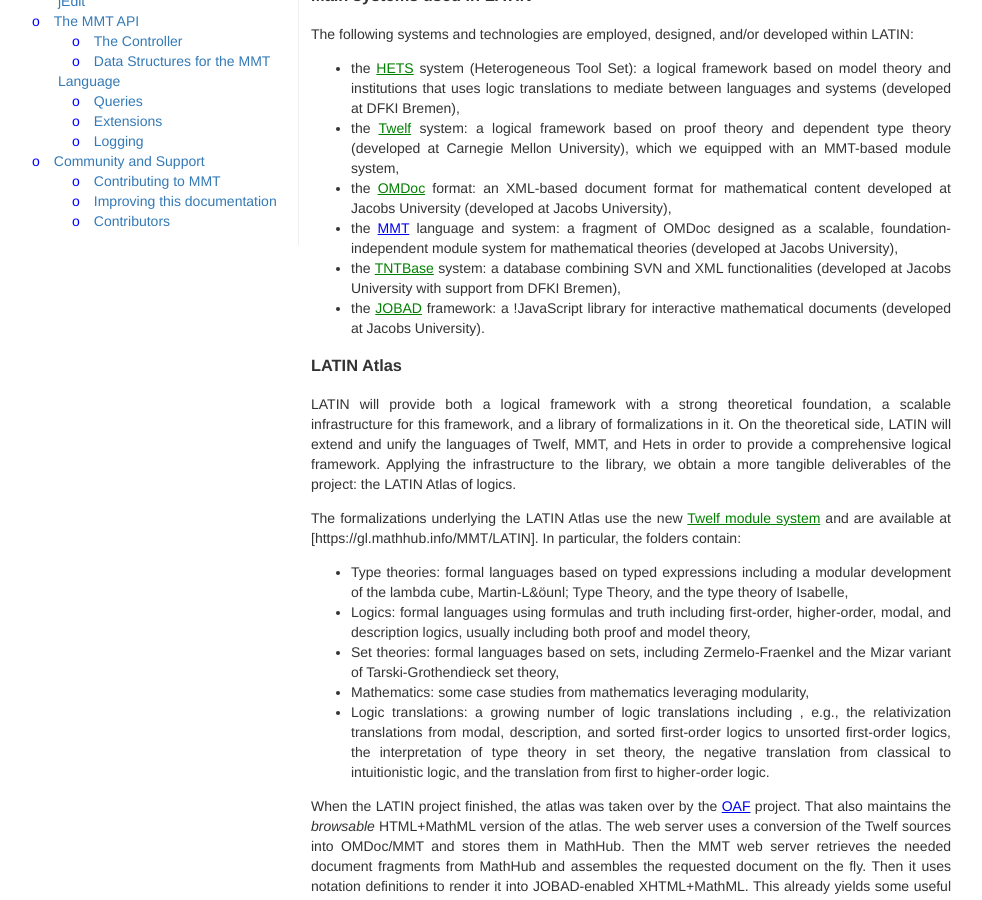
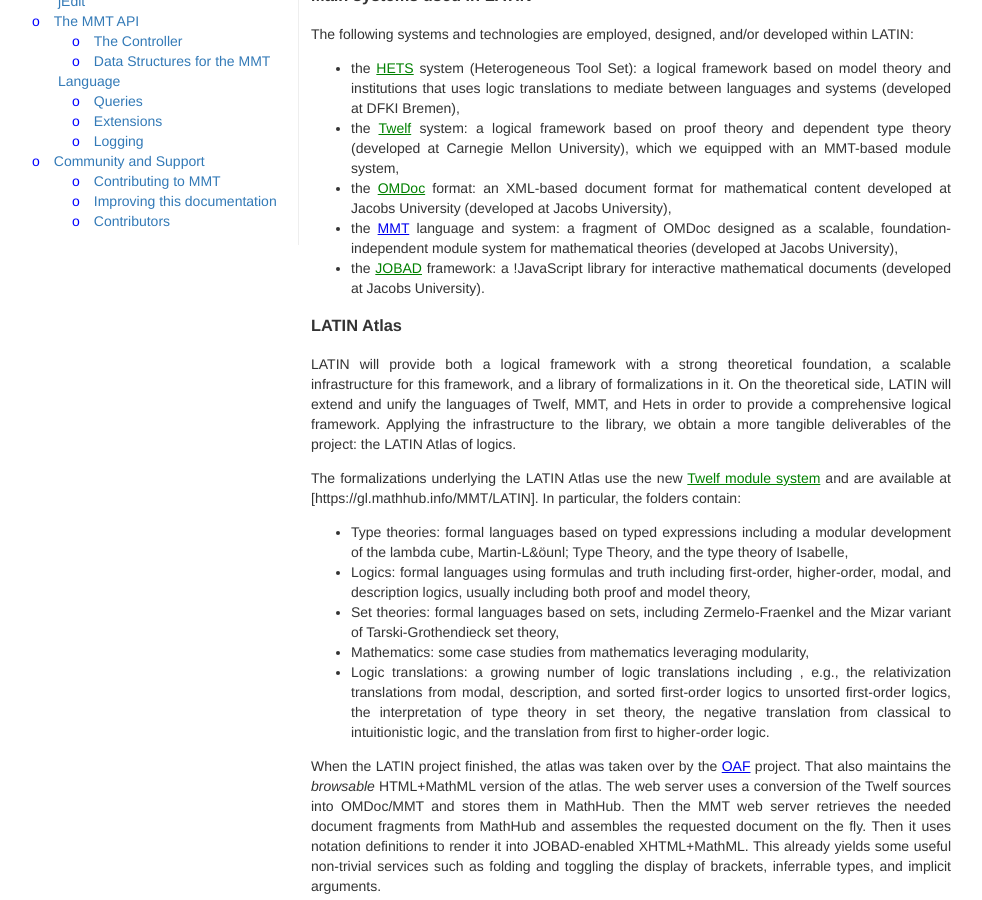
Before and after one commit to UniFormal/uniformal.github.io, a Jekyll site: the page built from doc/applications/LATIN/index.md, in a window 1280 px wide and 900 px high, scrolled down 873 px. Shown: the whole window, without its empty margins (42-1024 px from the left). Built offline with Jekyll 4.4.1, drawn with Linux system fonts in a browser that asks for light colours.

Commit message:
fixing dangling referenecs

```diff
--- a/doc/applications/LATIN/index.md
+++ b/doc/applications/LATIN/index.md
@@ -43,9 +43,8 @@
 
  * the [HETS](http://www.informatik.uni-bremen.de/agbkb/forschung/formal_methods/CoFI/hets/index_e.htm) system (Heterogeneous Tool Set): a logical framework based on model theory and institutions that uses logic translations to mediate between languages and systems (developed at DFKI Bremen),
  * the [Twelf](http://twelf.plparty.org/wiki/Main_Page) system: a logical framework based on proof theory and dependent type theory (developed at Carnegie Mellon University), which we equipped with an MMT-based module system,
- * the [OMDoc](https://trac.omdoc.org/OMDoc/) format: an XML-based document format for mathematical content developed at Jacobs University (developed at Jacobs University),
+ * the [OMDoc](https://omdoc.org) format: an XML-based document format for mathematical content developed at Jacobs University (developed at Jacobs University),
  * the [MMT](https://uniformal.github.io) language and system: a fragment of OMDoc designed as a scalable, foundation-independent module system for mathematical theories (developed at Jacobs University),
- * the [TNTBase](https://trac.mathweb.org/tntbase/) system: a database combining SVN and XML functionalities (developed at Jacobs University with support from DFKI Bremen),
  * the [JOBAD](https://jomdoc.omdoc.org/wiki/JOBAD) framework: a !JavaScript library for interactive mathematical documents (developed at Jacobs University).
 
 ### LATIN Atlas
@@ -98,11 +97,9 @@
 
    Over the recent decades there has been a trend towards formalized mathematics, and a number of sophisticated systems have been developed to support the formalization process and mechanically verify its result. However, each tool is based on a specific foundation of mathematics, and formalizations in different systems are not necessarily compatible. Therefore, the integration of these foundations has received growing interest. We contribute to this goal by using LF as a foundational framework in which the mathematical foundations themselves can be formalized and therefore also the relations between them. We represent three of the most important foundations -- Isabelle/HOL, Mizar, and ZFC set theory -- as well as relations between them. The relations are formalized in such a way that the framework permits the extraction of translation functions, which are guaranteed to be well-defined and sound. Our work provides the starting point of a systematic study of formalized foundations in order to compare, relate, and integrate them.
 
-   <ul>
-    <li><a href="https://svn.kwarc.info/repos/twelf/set_theories/zfc">ZFC</a></li>
-    <li><a href="https://svn.kwarc.info/repos/twelf/type_theories/isabelle">Isabelle/HOL</a></li>
-    <li><a href="https://svn.kwarc.info/repos/twelf/set_theories/mizar">Mizar</a></li>
-   </ul>
+  * [ZFC](http://gl.mathhub.info/MMT/foundations/zfc)
+  * [Mizar](http://gl.mathhub.info/MMT/foundations/zfc)
+  * [Isabelle](http://gl.mathhub.info/MMT/foundations/isabelle)
 
  * Mihai Codescu, Till Mossakowski, Adrían Riesco, Christian Maeder, [Integrating Maude into Hets](docs/maude-hets_amast10.pdf), AMAST 2010, LNCS.
 
```
